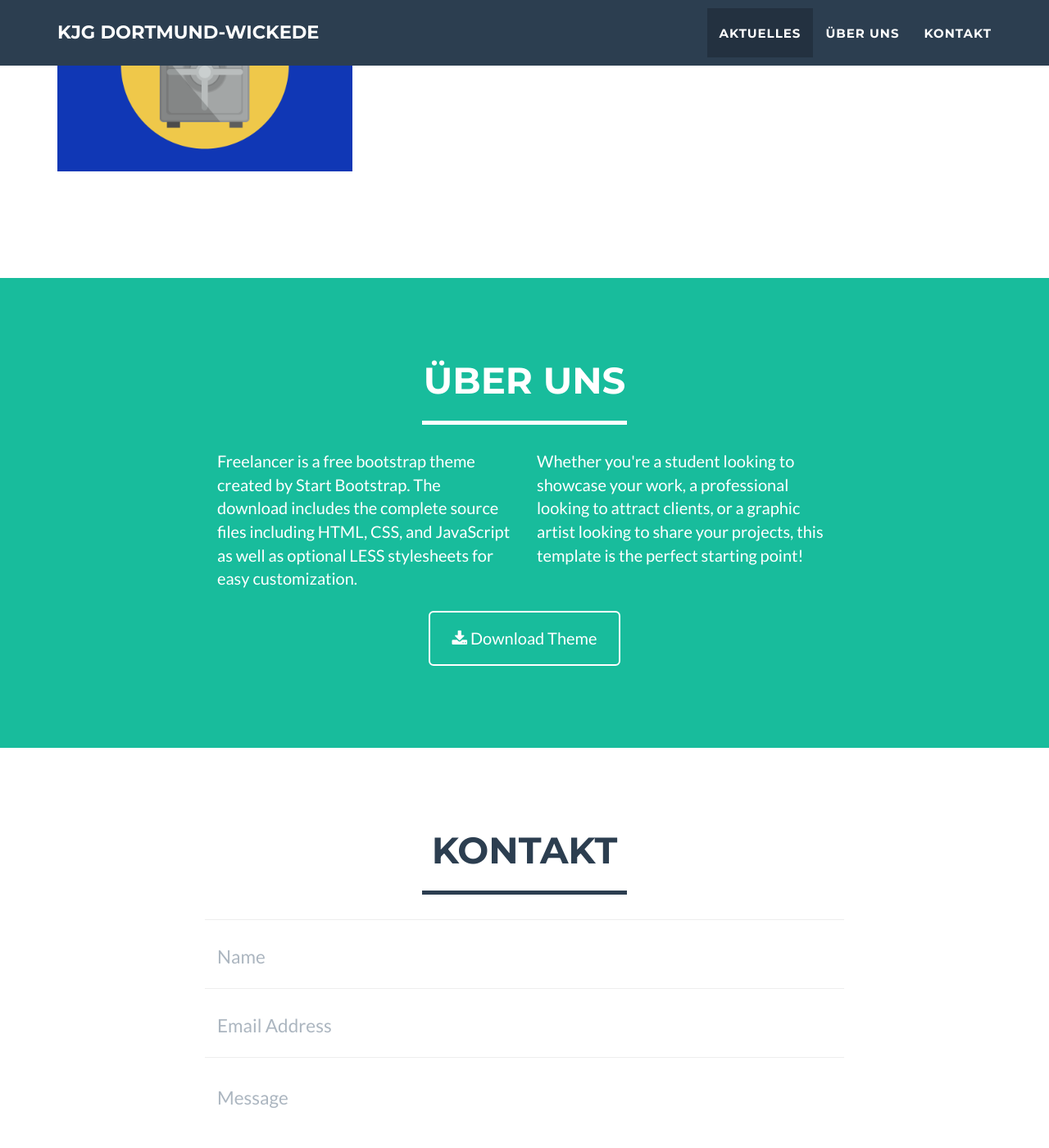
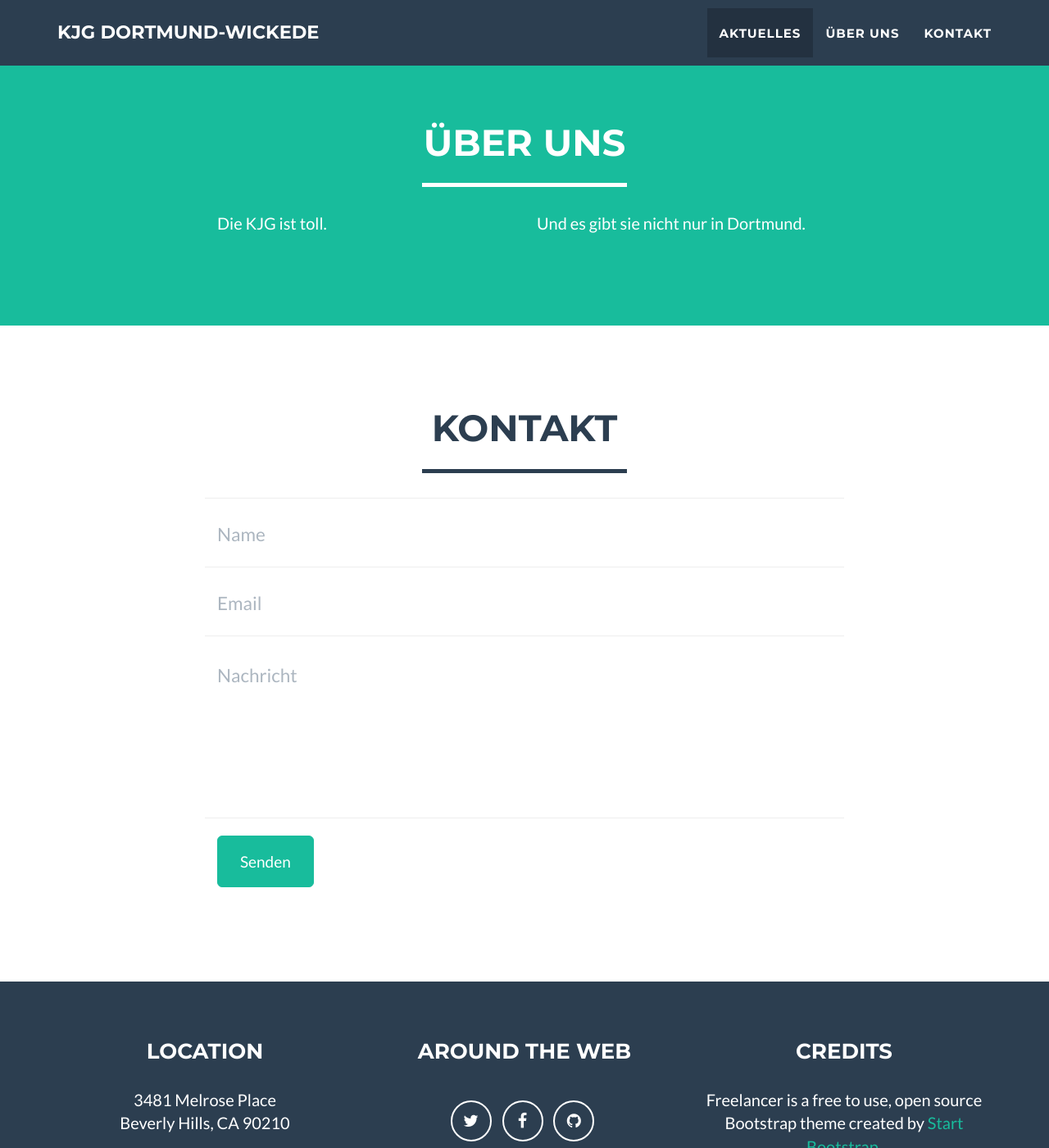
Before and after one commit to jeromelachaud/freelancer-theme, a Jekyll site: the page built from index.html, in a window 1280 px wide and 1400 px high, scrolled down 1616 px. Shown: the whole window at 82% size. Built offline with Jekyll 4.4.1, drawn with Linux system fonts in a browser that asks for light colours.

Commit message:
übersetzt

```diff
--- a/_includes/about.html
+++ b/_includes/about.html
@@ -9,16 +9,18 @@
             </div>
             <div class="row">
                 <div class="col-lg-4 col-lg-offset-2">
-                    <p>Freelancer is a free bootstrap theme created by Start Bootstrap. The download includes the complete source files including HTML, CSS, and JavaScript as well as optional LESS stylesheets for easy customization.</p>
+                    <p>Die KJG ist toll.</p>
                 </div>
                 <div class="col-lg-4">
-                    <p>Whether you're a student looking to showcase your work, a professional looking to attract clients, or a graphic artist looking to share your projects, this template is the perfect starting point! </p>
+                    <p>Und es gibt sie nicht nur in Dortmund.</p>
                 </div>
+                <!--
                 <div class="col-lg-8 col-lg-offset-2 text-center">
                     <a href="#" class="btn btn-lg btn-outline">
                         <i class="fa fa-download"></i> Download Theme
                     </a>
                 </div>
+              -->
             </div>
         </div>
     </section>
--- a/_includes/contact_static.html
+++ b/_includes/contact_static.html
@@ -20,7 +20,7 @@
 					<div class="row control-group">
 						<div class="form-group col-xs-12 floating-label-form-group controls">
 							<label>Email Address</label>
-							<input type="email" name="_replyto" class="form-control" placeholder="Email Address" id="email" required data-validation-required-message="Please enter your email address.">
+							<input type="email" name="_replyto" class="form-control" placeholder="Email" id="email" required data-validation-required-message="Please enter your email address.">
 							<p class="help-block text-danger"></p>
 						</div>
 					</div>
@@ -31,7 +31,7 @@
 					<div class="row control-group">
 						<div class="form-group col-xs-12 floating-label-form-group controls">
 							<label>Message</label>
-							<textarea rows="5" name="message" class="form-control" placeholder="Message" id="message" required data-validation-required-message="Please enter a message."></textarea>
+							<textarea rows="5" name="message" class="form-control" placeholder="Nachricht" id="message" required data-validation-required-message="Please enter a message."></textarea>
 							<p class="help-block text-danger"></p>
 						</div>
 					</div>
@@ -39,7 +39,7 @@
 					<div id="success"></div>
 					<div class="row">
 						<div class="form-group col-xs-12">
-							<button type="submit" class="btn btn-success btn-lg">Send</button>
+							<button type="submit" class="btn btn-success btn-lg">Senden</button>
 						</div>
 					</div>
 				</form>
```
Also changed, not shown: _posts/2017-07-18-project-7.markdown (deleted, +0 -12 lines).
